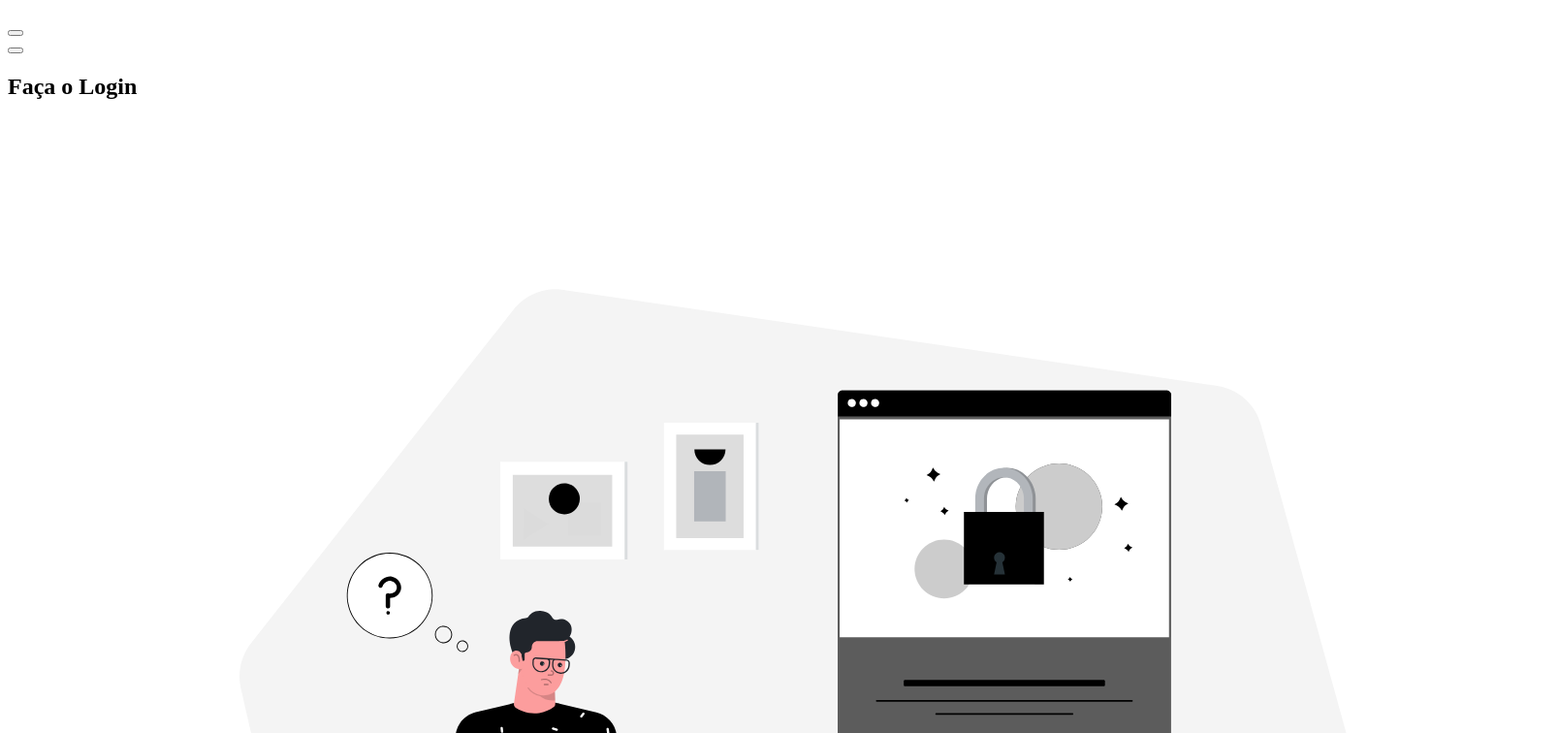
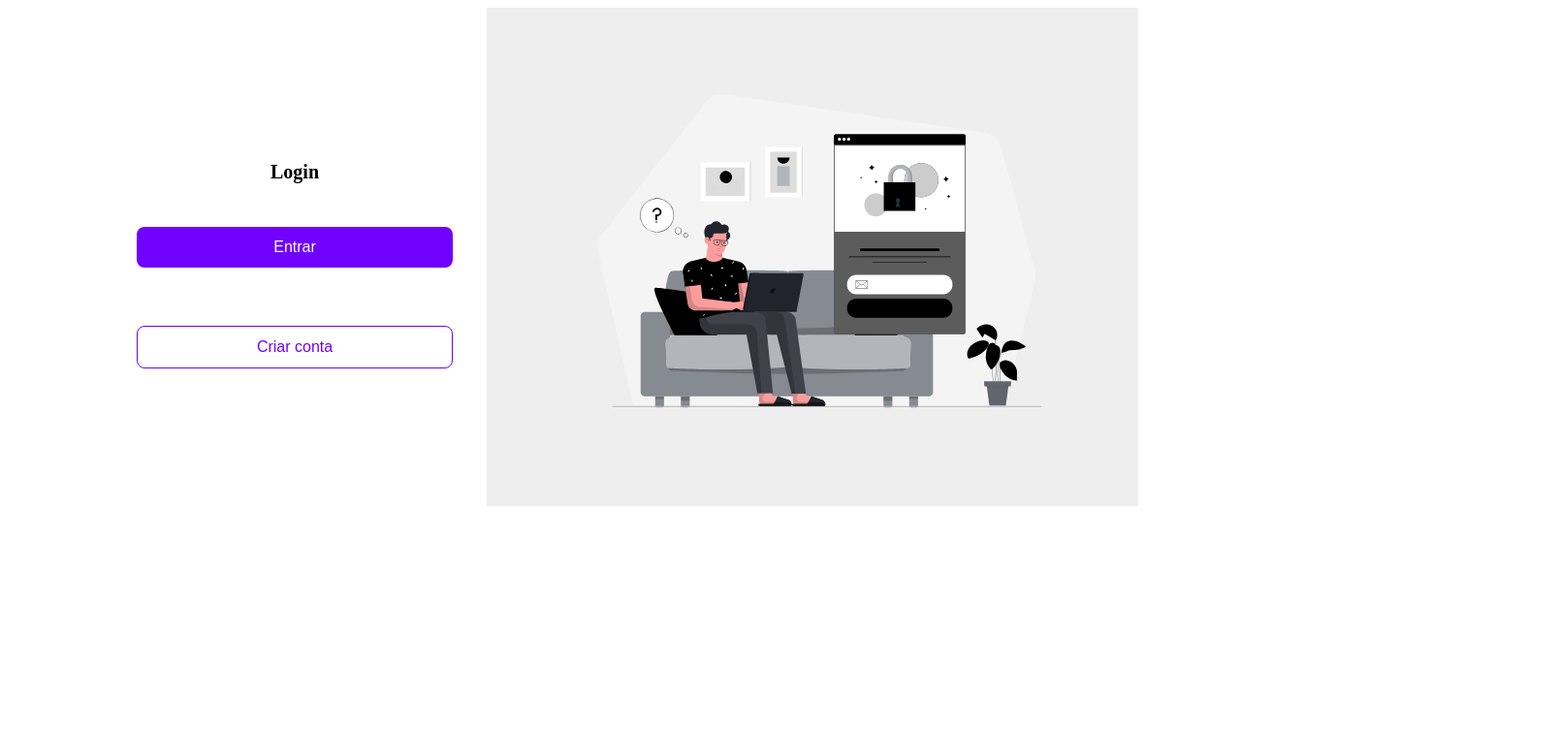
Before and after one commit to guzanony/front-end-Coffe-On, an Angular app: page /login in a window 1280 px wide. Shown: the top 756 px of the page at 97% size, 1608 px wide, since content can reach past the window. Built offline with nearby package versions, Linux system fonts and the light colour scheme.

Commit message:
criando tela de login + criando arquivo service

```diff
--- a/src/app/components/default-login-layout/default-login-layout.component.html
+++ b/src/app/components/default-login-layout/default-login-layout.component.html
@@ -1,18 +1,17 @@
 <main>
   <section class="form-section">
-     <h2></h2>
+    <h2>Login</h2>
     <ng-content></ng-content>
     <div class="btn-wrapper">
-          <button></button>
+      <button aria-label="Submit">Entrar</button>
       <div class="divider">
         <div></div>
         <div></div>
       </div>
-          <button class="btn-secondary"></button>
+      <button class="btn-secondary">Criar conta</button>
     </div>
   </section>
   <section class="main-section">
-      <h1>Faça o Login</h1>
-      <img src="/assets/svg/login-illustration.svg"/>
+    <img src="/assets/svg/login-illustration.svg" alt="Ilustração de login" />
   </section>
 </main>
--- a/src/app/components/default-login-layout/default-login-layout.component.scss
+++ b/src/app/components/default-login-layout/default-login-layout.component.scss
@@ -0,0 +1,80 @@
+@import "../../../styles/variables.scss";
+
+main {
+  display: flex;
+  flex-direction: row;
+  align-items: center;
+  justify-content: center;
+  height: 100%;
+
+  section {
+    height: 100%;
+    display: flex;
+    flex-direction: column;
+    align-items: center;
+    justify-content: center;
+  }
+
+  .main-section {
+    gap: 8px;
+    max-width: 50%;
+    flex-grow: 1;
+    display: flex;
+    align-items: center;
+    justify-content: center;
+    background-color: $gray-bg;
+    padding: 20px;
+
+    img {
+      max-width: 100%;
+      height: auto;
+      display: block;
+    }
+  }
+
+  .form-section {
+    flex-grow: 0.5;
+    padding: 0 35px;
+
+    h2 {
+      font-size: 20px;
+      font-weight: bold;
+      margin-bottom: 45px;
+    }
+
+    .btn-wrapper {
+      display: flex;
+      flex-direction: column;
+      align-items: center;
+      justify-content: center;
+      width: 100%;
+      gap: 30px;
+
+      button {
+        width: 100%;
+        border-radius: 8px;
+        font-size: 16px;
+        font-weight: 500;
+        border: none;
+        background: $primary-color;
+        color: white;
+        padding: 12px 24px;
+        cursor: pointer;
+
+        &:hover {
+          background-color: darken($primary-color, 10%);
+        }
+
+        &:disabled {
+          opacity: 0.8;
+        }
+
+        &.btn-secondary {
+          background-color: transparent;
+          border: 1px solid $primary-color;
+          color: $primary-color;
+        }
+      }
+    }
+  }
+}
--- /dev/null
+++ b/src/styles/variables.scss
@@ -0,0 +1,5 @@
+$primary-color: #7001FD;
+$text-color: #555555;
+$secondary-color: #1E2772;
+$gray-bg: #EEEEEE;
+$gray-secondary-bg: #F1F3F6;
```
Also changed, not shown: src/app/services/login.service.ts (added, +10 -0 lines), 1 other file (tests, documents, lock files or other folders). Lines whose indentation alone changed are shown as unchanged.
